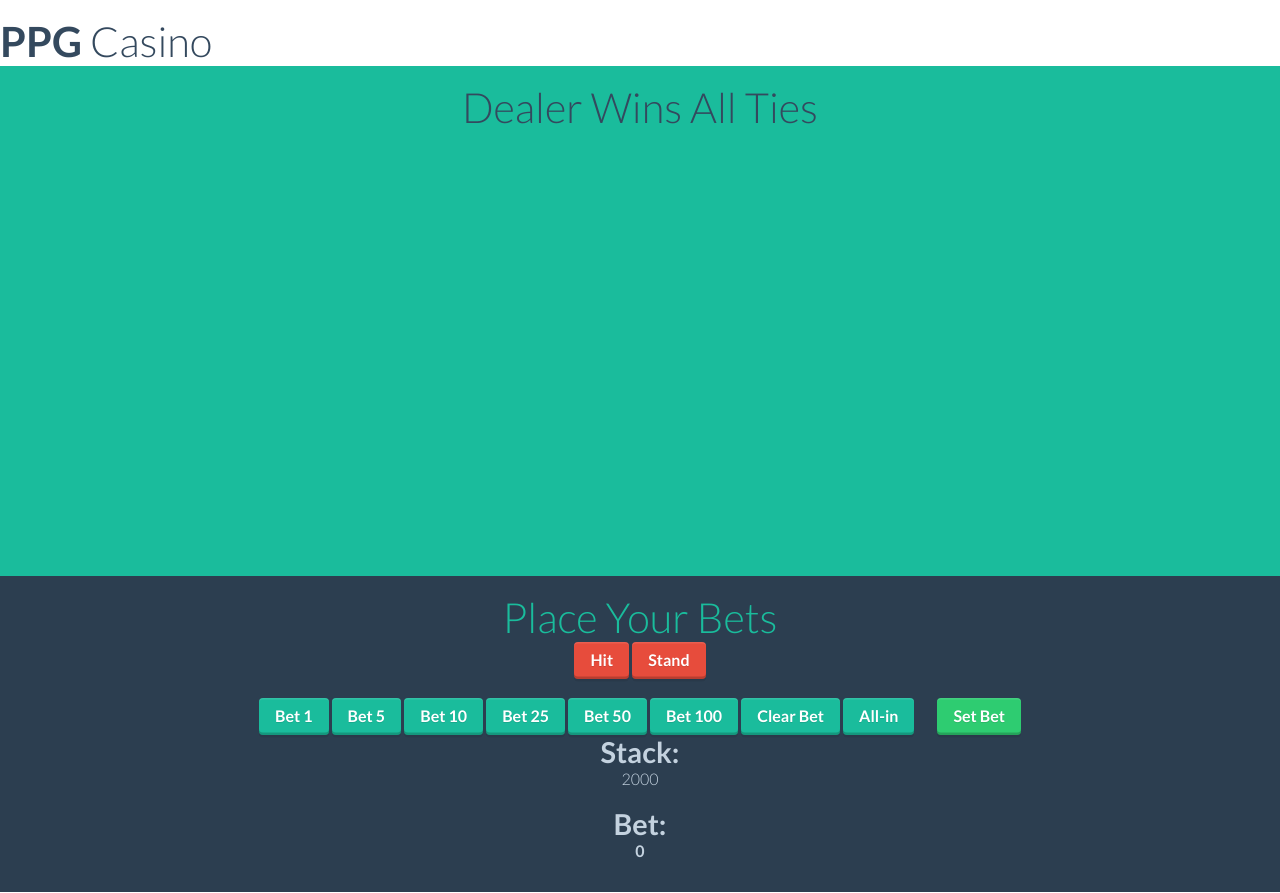
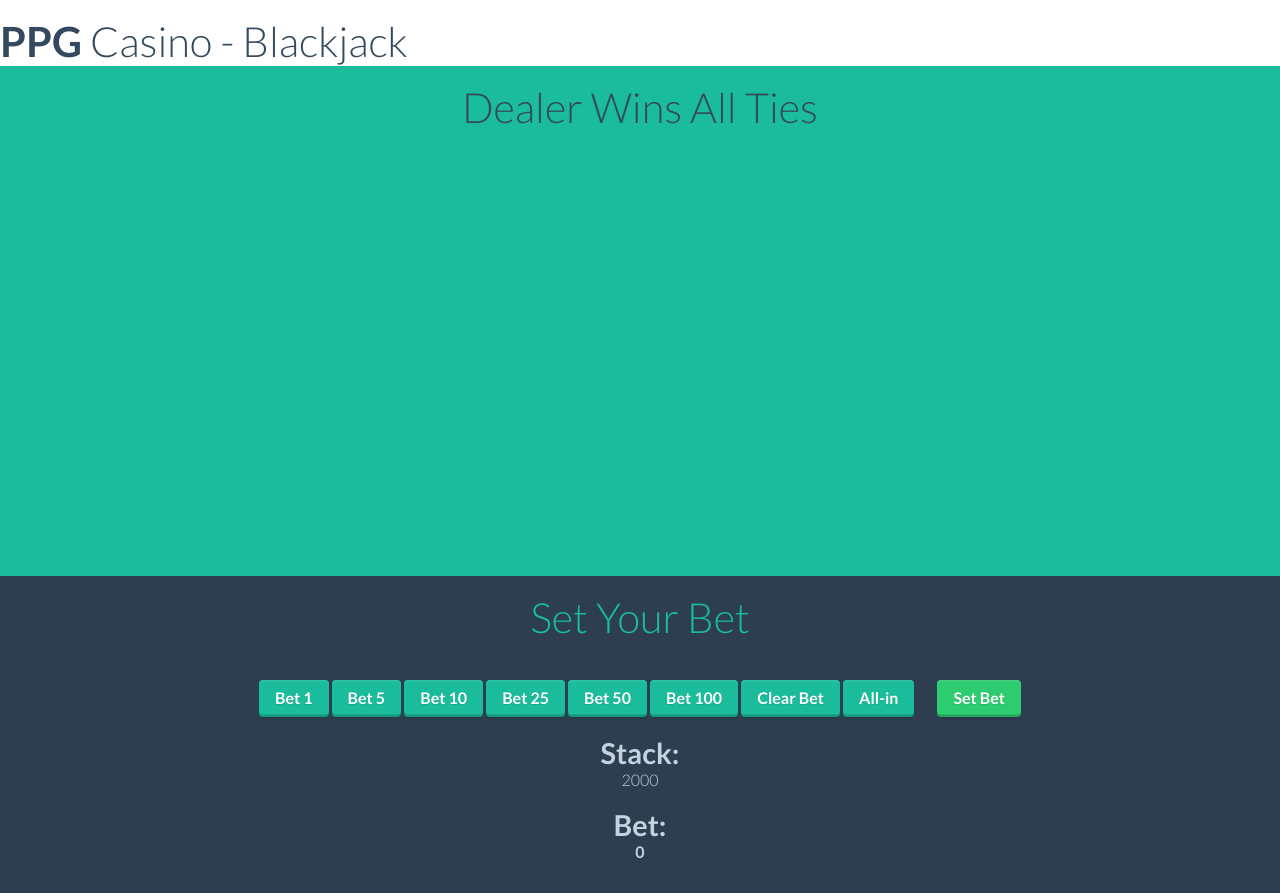
Before and after one commit to guymorita/PPG-Casino---Blackjack, a plain HTML site: page index.html in a window 1280 px wide. Drawn offline with Linux system fonts and the light colour scheme.

Commit message:
finished bet gate

```diff
--- a/app/compiled/models/App.js
+++ b/app/compiled/models/App.js
@@ -25,7 +25,6 @@
       this.set('deck', deck = new Deck());
       this.set('playerHand', deck.dealPlayer());
       this.set('dealerHand', deck.dealDealer());
-      debugger;
       this.get('playerHand').on('playerHit', function() {
         if (_this.get('playerHand').scores()[0] > 21) {
           return _this.endGame();
--- a/app/compiled/views/AppView.js
+++ b/app/compiled/views/AppView.js
@@ -31,9 +31,9 @@
     <section class="padding bck dark">\
       <div class="row text center book margin-bottom" id="hit_stand_buttons">\
         <div class="column_10 offset_1">\
-          <h1 class="color theme">Place Your Bets</h1>\
+          <h1 class="color theme">Set Your Bet</h1>\
           <div></div>\
-          <button class="hit-button alert">Hit</button> <button class="stand-button alert">Stand</button>\
+\
             </br>\
             </br>\
           <div class="chip-container"></div>\
@@ -72,9 +72,12 @@
       this.$('.player-hand-container span ul').html(new HandView({
         collection: this.model.get('playerHand')
       }).el);
-      return this.$('.dealer-hand-container span ul').html(new HandView({
+      this.$('.dealer-hand-container span ul').html(new HandView({
         collection: this.model.get('dealerHand')
       }).el);
+      this.$('#hit_stand_buttons div div').first().html('<button class="hit-button alert">Hit</button> <button class="stand-button alert">Stand</button>');
+      debugger;
+      return this.$('.chip-container').children().children().first().html('');
     };
 
     return AppView;
--- a/app/compiled/views/ChipView.js
+++ b/app/compiled/views/ChipView.js
@@ -14,7 +14,9 @@
 
     ChipView.prototype.className = 'chips';
 
-    ChipView.prototype.template = _.template('<button class="bet-1">Bet 1</button>\
+    ChipView.prototype.template = _.template('\
+    <div>\
+    <button class="bet-1">Bet 1</button>\
     <button class="bet-5">Bet 5</button>\
     <button class="bet-10">Bet 10</button>\
     <button class="bet-25">Bet 25</button>\
@@ -23,6 +25,7 @@
     <button class="clear">Clear Bet</button>\
     <button class="all-in">All-in</button>\
     <button class="set_bet success" style="margin: 0px 0px 0px 20px">Set Bet</button>\
+    </div>\
     </br>\
     <div class="stack"><h3><strong>Stack: <strong></h3></div>\
     </br>\
--- a/index.html
+++ b/index.html
@@ -35,7 +35,7 @@
 <body>
   <div id="container">
     <header class="padding-top">
-      <h1><strong>PPG</strong> Casino</h1>
+      <h1><strong>PPG</strong> Casino - Blackjack</h1>
     </header>
   </div>
   <script src="lib/jquery.js"></script>
```
Also changed, not shown: 7 other files.
